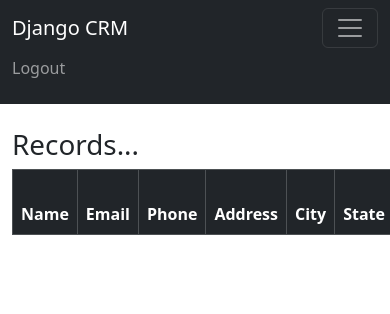
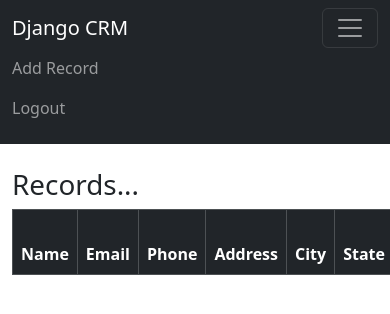
Before and after one commit to Teja2106/DjangoCRM, a Django app: page / in a window 390 px wide, after a click that opens the changed part; the page is wider, and only the part inside the window is pictured. Shown: the top 314 px of that part. Run offline with Django 5.2, Linux system fonts and the light colour scheme; the visitor is signed in with stand-in values (Sample User, id 1); data that the repository does not hold is empty.

Commit message:
Record Adding

```diff
--- a/website/templates/navbar.html
+++ b/website/templates/navbar.html
@@ -17,6 +17,10 @@
 
         {% if user.is_authenticated %}
         <li class="nav-item">
+          <a class="nav-link" href="{% url "add_record" %}">Add Record</a>
+        </li>
+
+        <li class="nav-item">
           <a class="nav-link" href="{% url "logout" %}">Logout</a>
         </li>
         {% else %}
--- a/website/templates/record.html
+++ b/website/templates/record.html
@@ -18,7 +18,7 @@
   </div>
 <br>
 <a href="{% url "home" %}" class="btn btn-secondary">Back</a>
-<a href="{% url "home" %}" class="btn btn-danger">Delete</a>
+<a href="{% url "delete_record" customer_record.id %}" class="btn btn-danger">Delete</a>
 <br>
 <br>
 {% endblock %}
--- a/website/urls.py
+++ b/website/urls.py
@@ -6,4 +6,6 @@
     path('logout/', views.logout_usr, name='logout'),
     path('register/', views.register_user, name='register'),
     path('record/<int:pk>', views.customer_record, name='record'),
+    path('delete_record/<int:pk>', views.delete_record, name='delete_record'),
+    path('add_record/', views.add_record, name='add_record'),
 ]
--- a/website/views.py
+++ b/website/views.py
@@ -1,7 +1,7 @@
 from django.shortcuts import render, redirect
 from django.contrib.auth import authenticate, login, logout
 from django.contrib import messages
-from .forms import SignUpForm
+from .forms import SignUpForm, AddRecordForm
 from .models import Record
 
 # Create your views here.
@@ -62,3 +62,26 @@
     else:
         messages.success(request, "You must be logged in to view that page.")
         return redirect('home')
+
+def delete_record(request, pk):
+    if request.user.is_authenticated:
+        delete_it = Record.objects.get(id=pk)
+        delete_it.delete()
+        messages.success(request, "Record deleted successfully...")
+        return redirect('home')
+    else:
+        messages.success(request, "You must be logged in to do that...")
+        return redirect('home')
+
+def add_record(request):
+    form = AddRecordForm(request.POST or None)
+    if request.user.is_authenticated:
+        if request.method == "POST":
+            if form.is_valid():
+                add_record = form.save()
+                messages.success(request, "Record Added")
+                return redirect('home')
+        return render(request, 'add_record.html', {'form': form})
+    else:
+        messages.success(request, 'You must be logged in...')
+        return redirect('home')
```
Also changed, not shown: website/forms.py (+15 -0 lines), website/templates/add_record.html (added, +12 -0 lines).
